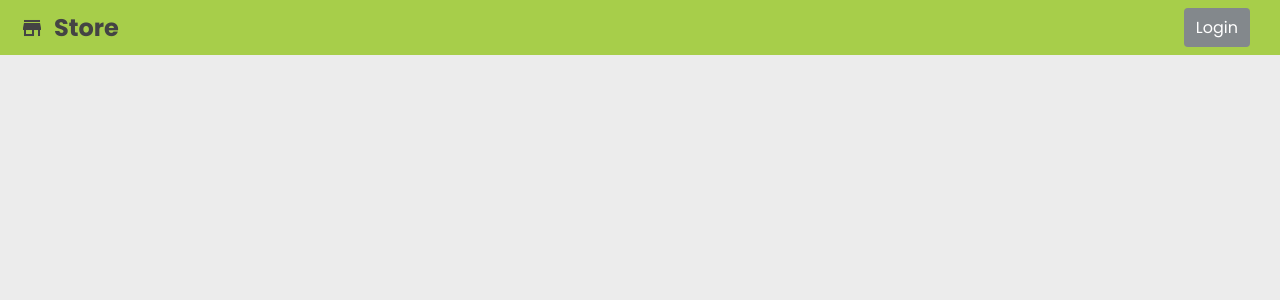
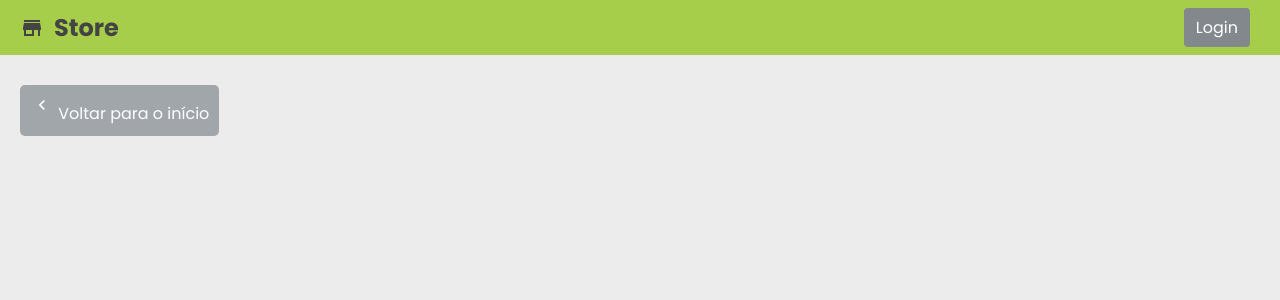
Before and after one commit to camilagsoares/inchurch, an Angular app: page /user in a window 1280 px wide. Shown: the top 300 px of the page. Built offline with nearby package versions, Linux system fonts and the light colour scheme; no server answers.

Commit message:
user token

```diff
--- a/src/app/components/pages/home/home.component.ts
+++ b/src/app/components/pages/home/home.component.ts
@@ -1,7 +1,8 @@
 import { Component, TemplateRef, OnInit, ViewChild } from '@angular/core';
 import { Router } from '@angular/router';
-import { MatSnackBar } from '@angular/material/snack-bar';
+import { MatSnackBar ,MatSnackBarConfig } from '@angular/material/snack-bar';
 import { faPlusCircle } from '@fortawesome/free-solid-svg-icons';
+import { AuthService } from 'src/app/login/auth.service';
 
 interface Product {
   id: number;
@@ -34,7 +35,7 @@ export class HomeComponent implements OnInit {
   addedProductDetails: any = null;
 
 
-  constructor(private router: Router, private snackBar: MatSnackBar) { }
+  constructor(private router: Router, private snackBar: MatSnackBar, private authService: AuthService ) { }
 
 
 
@@ -120,6 +121,12 @@ export class HomeComponent implements OnInit {
   deleteProduct(event: Event, productId: number) {
     event.stopPropagation();
 
+    if (!this.authService.isLoggedIn()) {
+      // Verifica se o usuário está logado
+      alert('Você precisa estar logado para excluir produtos.');
+      return;
+    }
+
     fetch(`https://dummyjson.com/products/${productId}`, {
       method: 'DELETE',
     })
@@ -159,6 +166,11 @@ export class HomeComponent implements OnInit {
 
   addToCart(event: Event, productId: number) {
     event.stopPropagation();
+
+    if (!this.authService.isLoggedIn()) {
+      alert('Você precisa estar logado para adicionar produtos ao carrinho.');
+      return;
+    }
 
     const existingProductIndex = this.cart.findIndex(product => product.id === productId);
     if (existingProductIndex !== -1) {
@@ -218,7 +230,12 @@ export class HomeComponent implements OnInit {
       product.quantity--;
     }
   }
-
+  openSnackBar(message: string) {
+    const config = new MatSnackBarConfig();
+    config.duration = 3000; // Define a duração do snackbar
+    config.panelClass = ['custom-snackbar']; // Aplica a classe personalizada
+    this.snackBar.open(message, 'Fechar', config);
+  }
 
   toggleMenu() {
     this.isMenuOpen = !this.isMenuOpen;
--- a/src/app/login/login.component.ts
+++ b/src/app/login/login.component.ts
@@ -39,7 +39,7 @@ export class LoginComponent {
               alert(`Bem vindo (a): ${this.userData.firstName} ${this.userData.lastName}`);
               setTimeout(() => {
                 this.router.navigate(['/']);
-              }, 2000);
+              }, 1000);
             } else {
               console.log('Erro ao obter os dados do usuário.');
             }
--- a/src/app/product-details/product-details.component.ts
+++ b/src/app/product-details/product-details.component.ts
@@ -4,6 +4,7 @@ import { ProductService } from './product.service';
 import { Router } from '@angular/router';
 import { MatDialog } from '@angular/material/dialog';
 import { EditModalComponent } from '../edit-modal/edit-modal.component';
+import { AuthService } from '../login/auth.service';
 
 @Component({
   selector: 'app-product-details',
@@ -28,7 +29,8 @@ editedDescription: string = '';
     private productService: ProductService,
     private router: Router,
     private cdr: ChangeDetectorRef,
-    private dialog: MatDialog
+    private dialog: MatDialog,
+    private authService: AuthService
     ) { }
 
   ngOnInit(): void {
@@ -130,6 +132,10 @@ editedDescription: string = '';
   }
 
   openEditModal(): void {
+    if (!this.authService.isLoggedIn()) {
+      alert('Você precisa estar logado para editar o produto.');
+      return;
+    }
     const dialogRef = this.dialog.open(EditModalComponent, {
       width: '500px',
       height: '270px',
--- a/src/app/user/user.component.css
+++ b/src/app/user/user.component.css
@@ -18,3 +18,41 @@
   .profile-info span {
     color: #333;
   }
+
+
+
+.search-bar-wrapper input,
+.select-wrapper select,
+.create-button {
+  margin-top: 30px;
+  margin-left: 20px;
+}
+
+input,
+select,
+.create-button {
+  outline: none;
+  padding: 10px;
+  font-size: 16px;
+  border-radius: 5px;
+  border: 1px solid #ccc;
+}
+
+
+
+.create-button {
+  background-color: #a0a6aa;
+  color: #fff;
+  border: none;
+  cursor: pointer;
+}
+
+.create-button:hover {
+  background-color: #83888c;
+}
+
+.create-button mat-icon {
+  color: #fff;
+
+  background: transparent;
+}
--- a/src/app/user/user.component.html
+++ b/src/app/user/user.component.html
@@ -1,3 +1,8 @@
+<button (click)="redirectTo('/')" class="create-button">
+  <mat-icon style="font-size: 20px;">keyboard_arrow_left</mat-icon>
+  Voltar para o início
+</button>
+
 <div *ngIf="userData" class="profile-container">
   <h2>Informações do Perfil</h2>
   <p class="profile-info"><strong>Nome:</strong> <span>{{ userData.firstName }} {{userData.maidenName}}
--- a/src/app/user/user.component.ts
+++ b/src/app/user/user.component.ts
@@ -1,5 +1,6 @@
 import { Component, OnInit } from '@angular/core';
 import { AuthService } from '../login/auth.service';
+import { Router } from '@angular/router';
 
 
 @Component({
@@ -11,7 +12,7 @@ export class UserComponent implements OnInit {
 
   userData: any;
 
-  constructor(private authService: AuthService) { }
+  constructor(private authService: AuthService, private router: Router) { }
 
   ngOnInit(): void {
     this.authService.getUserData().subscribe(
@@ -25,5 +26,8 @@ export class UserComponent implements OnInit {
   }
 
 
+  redirectTo(route: string) {
+    this.router.navigate([route]);
+  }
 
 }
```
Also changed, not shown: src/app/components/pages/home/home.component.css (line endings or trailing spaces), 1 other file (tests, documents, lock files or other folders).
